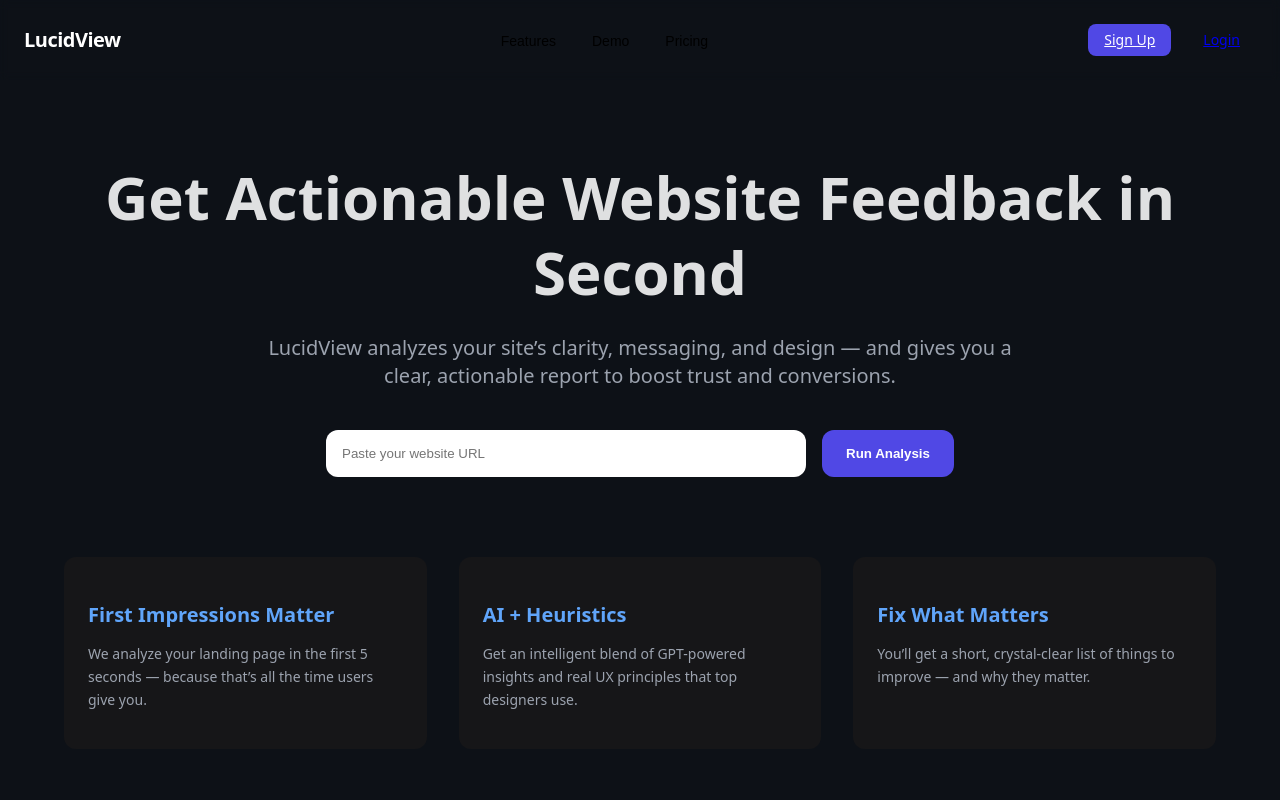
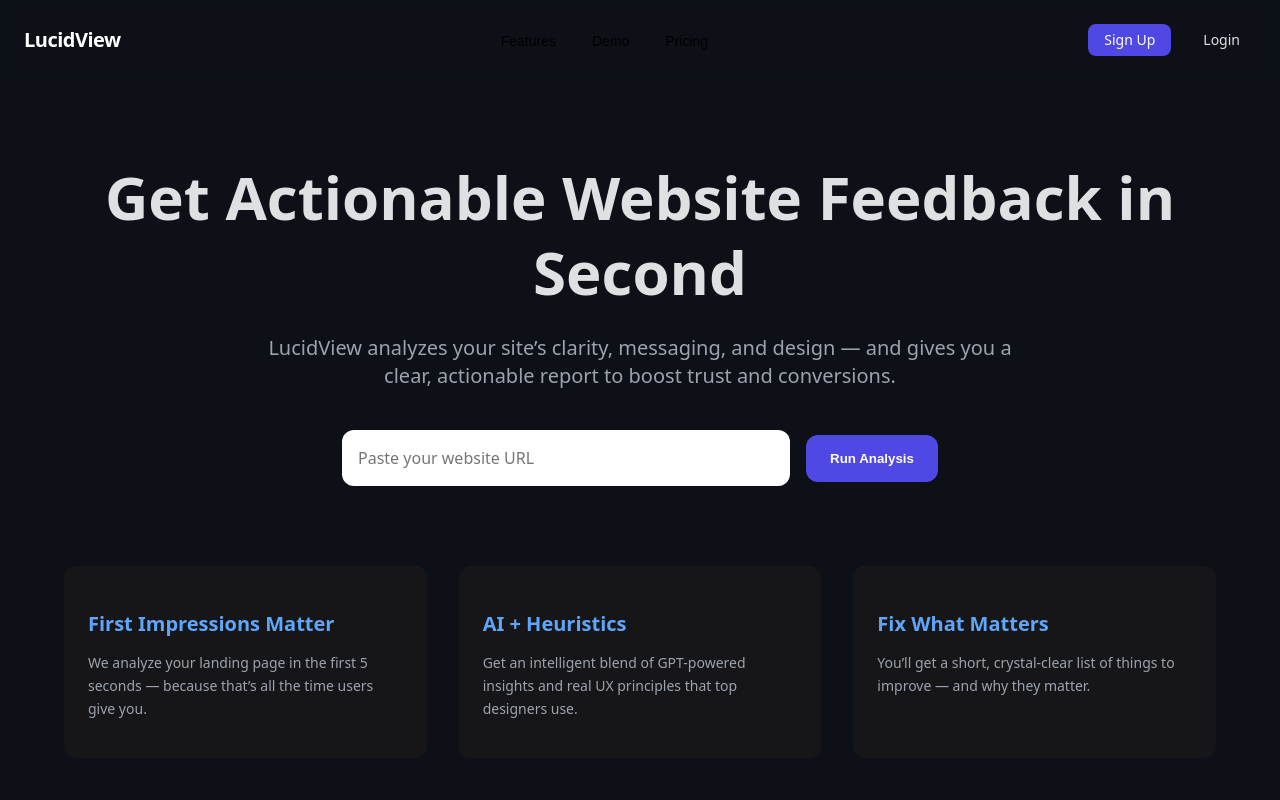
Before and after one commit to hampusbosson/lucid-view-app, a React (Vite) app in the folder frontend/: page / in a window 1280 px wide. Shown: the top 800 px of the page. Built offline with nearby package versions, Linux system fonts and the light colour scheme.

Commit message:
remove default styles from links and input fields

```diff
--- a/frontend/src/index.css
+++ b/frontend/src/index.css
@@ -25,6 +25,13 @@
   -webkit-backdrop-filter: blur(4px);
 }
 
+a {
+  text-decoration: none;
+  color: inherit;
+  margin: 0;
+  padding: 0;
+}
+
 button {
   cursor: pointer;
   border: none;
@@ -34,4 +41,13 @@
 input {
   border: none;
   outline: none;
+  margin: 0;
+  padding: 0;
+  font: inherit;
+  color: inherit;
+  background: transparent;
+  -webkit-appearance: none;
+  -moz-appearance: none;
+  appearance: none;
+  box-sizing: border-box;
 }
```
